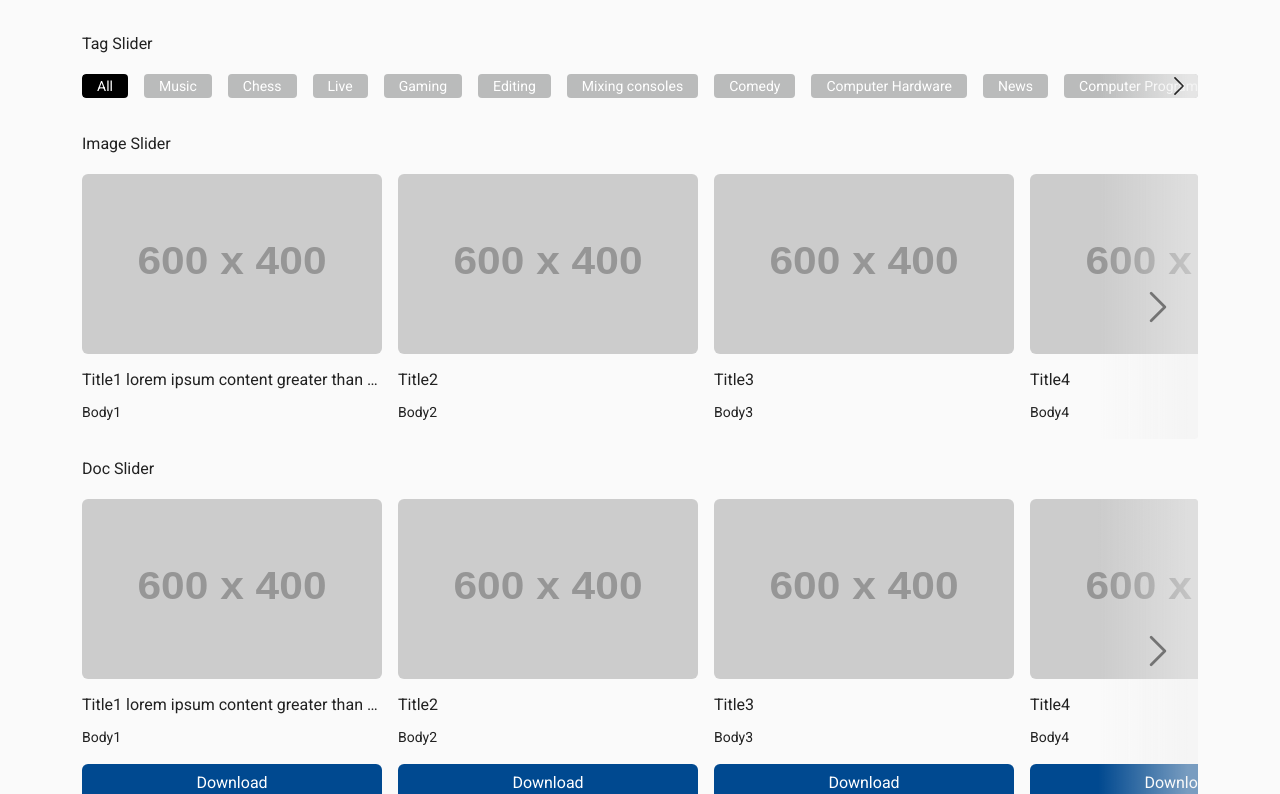
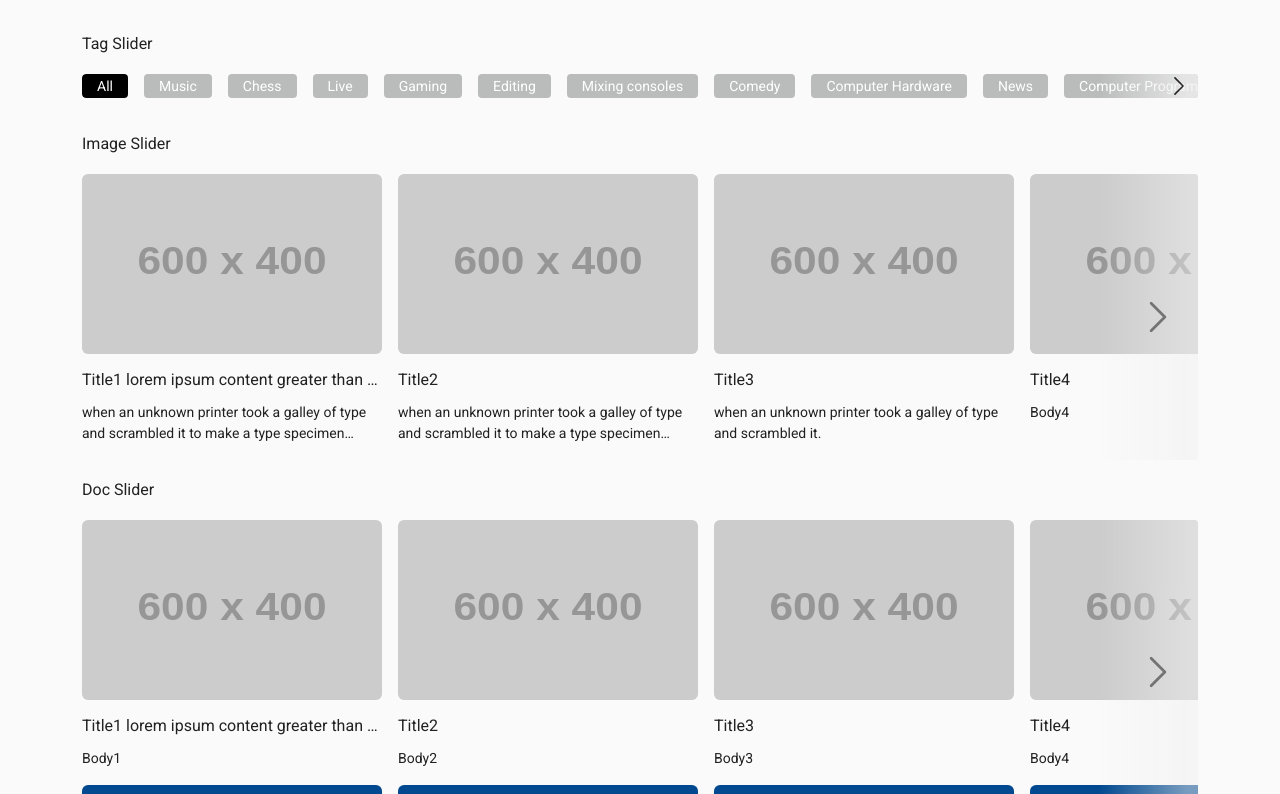
Before and after one commit to aamir12/angular-13-tag-and-image-slider, an Angular app: page / in a window 1280 px wide. Shown: the top 794 px of the page. Built offline with nearby package versions, Linux system fonts and the light colour scheme.

Commit message:
box-content

```diff
--- a/src/app/card/card.component.html
+++ b/src/app/card/card.component.html
@@ -30,7 +30,7 @@
       {{ title }}
     </h5>
     <p
-      class="card-text fw-normal lh-base text-truncate"
+      class="card-text fw-normal lh-base description"
       *ngIf="description"
       [title]="description"
     >
--- a/src/app/card/card.component.scss
+++ b/src/app/card/card.component.scss
@@ -28,6 +28,13 @@
   width: 300px;
 }
 
+.description {
+  display: -webkit-box;
+  -webkit-box-orient: vertical;
+  -webkit-line-clamp: 2;
+  overflow: hidden;
+}
+
 @media only screen and (max-width: 675px) {
   .card {
     width: 300px;
--- a/src/app/data.ts
+++ b/src/app/data.ts
@@ -1,21 +1,21 @@
 export const videos = [
   {
     Title: 'Title1 lorem ipsum content greater than text',
-    Body: 'Body1',
+    Body: 'when an unknown printer took a galley of type and scrambled it to make a type specimen book. It has survived not only five centuries, but also the leap into electronic typesetting, remaining essentially unchanged',
     ImagePath: 'https://dummyimage.com/600x400/000/fff',
 
     YoutubeUrl: 'https://www.youtube.com/watch?v=nS5qbSJLGx8',
   },
   {
     Title: 'Title2',
-    Body: 'Body2',
+    Body: 'when an unknown printer took a galley of type and scrambled it to make a type specimen book. It has survived not only five centuries',
     ImagePath: 'https://dummyimage.com/600x400/000/fff',
     // docPath: 'https://dummyimage.com/600x400/000/fff',
     YoutubeUrl: 'https://www.youtube.com/watch?v=nS5qbSJLGx8',
   },
   {
     Title: 'Title3',
-    Body: 'Body3',
+    Body: 'when an unknown printer took a galley of type and scrambled it.',
     ImagePath: 'https://dummyimage.com/600x400/000/fff',
     // docPath: 'https://dummyimage.com/600x400/000/fff',
     YoutubeUrl: 'https://www.youtube.com/watch?v=nS5qbSJLGx8',
```
